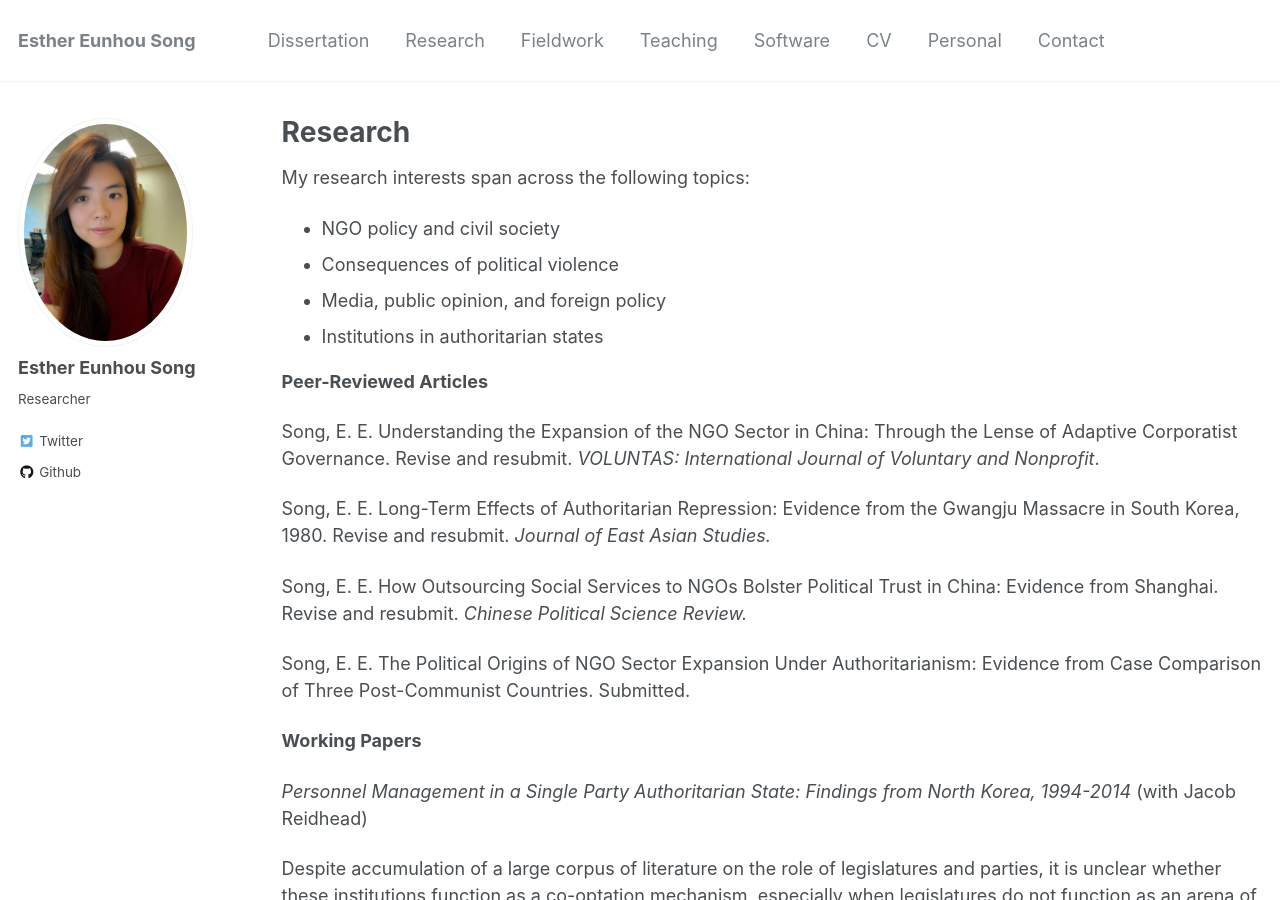
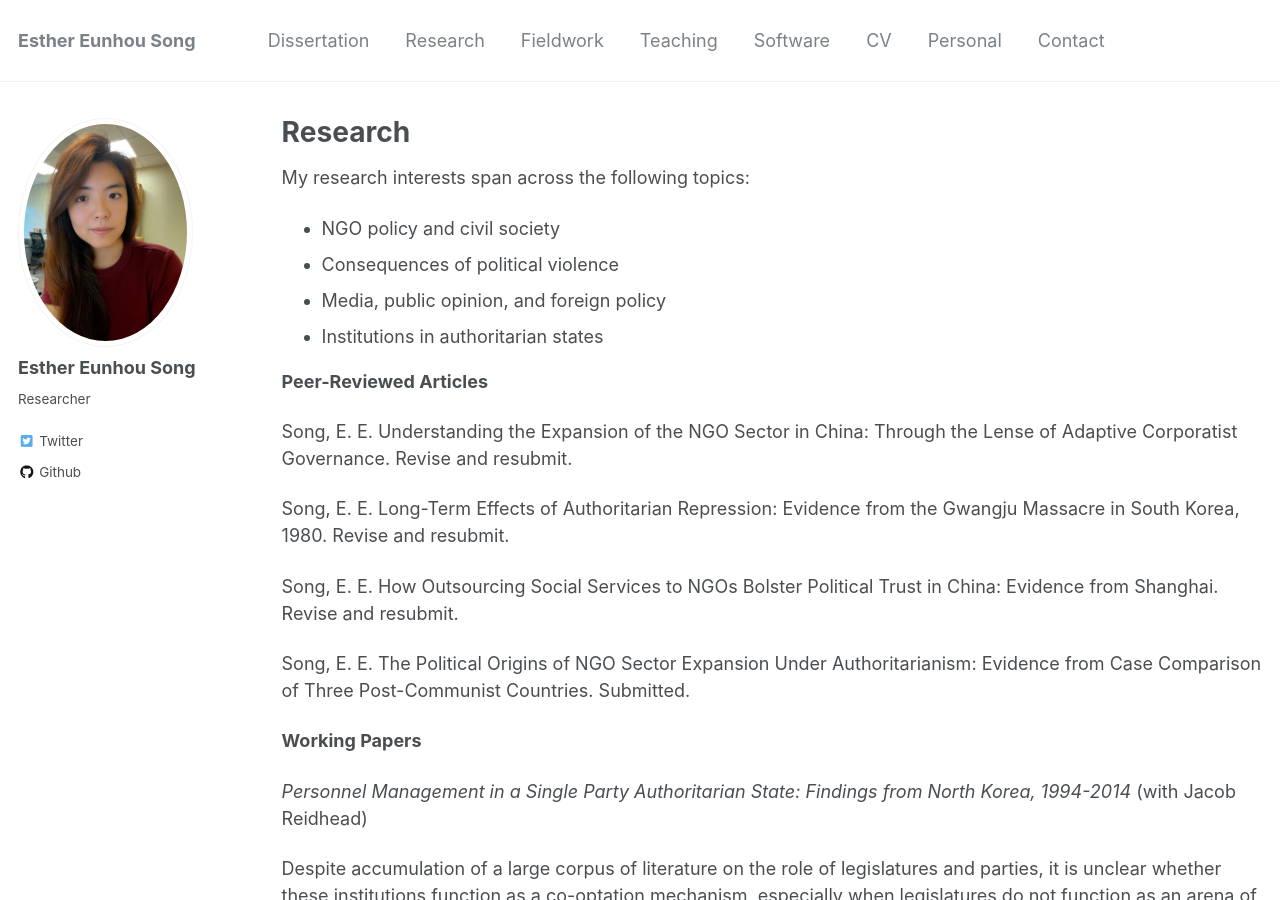
Before and after one commit to ehsong/ehsong.github.io, a Jekyll site: the page built from _pages/research.md, in a window 1280 px wide and 900 px high. Built offline with Jekyll 4.4.1, drawn with Linux system fonts in a browser that asks for light colours.

Commit message:
Update research.md

```diff
--- a/_pages/research.md
+++ b/_pages/research.md
@@ -16,11 +16,11 @@ My research interests span across the following topics:
 
 **Peer-Reviewed Articles**
 
-Song, E. E. Understanding the Expansion of the NGO Sector in China: Through the Lense of Adaptive Corporatist Governance. Revise and resubmit. *VOLUNTAS: International Journal of Voluntary and Nonprofit*.
+Song, E. E. Understanding the Expansion of the NGO Sector in China: Through the Lense of Adaptive Corporatist Governance. Revise and resubmit.
 
-Song, E. E. Long-Term Effects of Authoritarian Repression: Evidence from the Gwangju Massacre in South Korea, 1980. Revise and resubmit. *Journal of East Asian Studies.*
+Song, E. E. Long-Term Effects of Authoritarian Repression: Evidence from the Gwangju Massacre in South Korea, 1980. Revise and resubmit.
 
-Song, E. E. How Outsourcing Social Services to NGOs Bolster Political Trust in China: Evidence from Shanghai. Revise and resubmit. *Chinese Political Science Review.*
+Song, E. E. How Outsourcing Social Services to NGOs Bolster Political Trust in China: Evidence from Shanghai. Revise and resubmit.
 
 Song, E. E. The Political Origins of NGO Sector Expansion Under Authoritarianism: Evidence from Case Comparison of Three Post-Communist Countries. Submitted.
 
```
